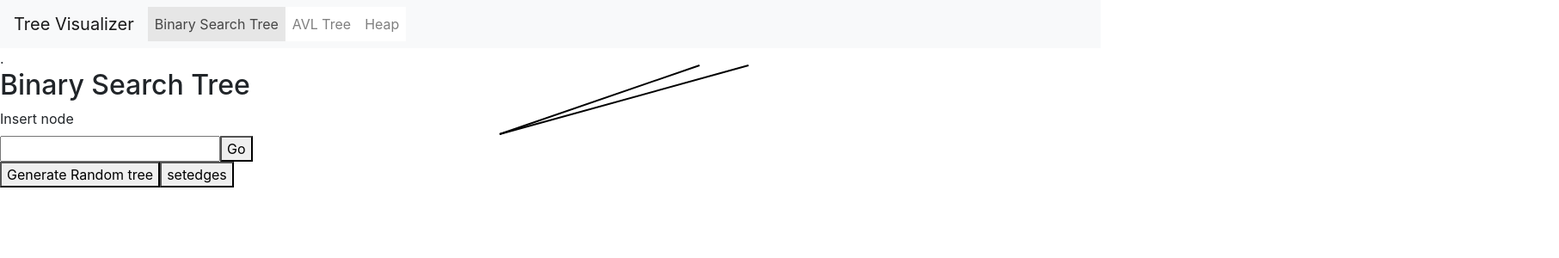
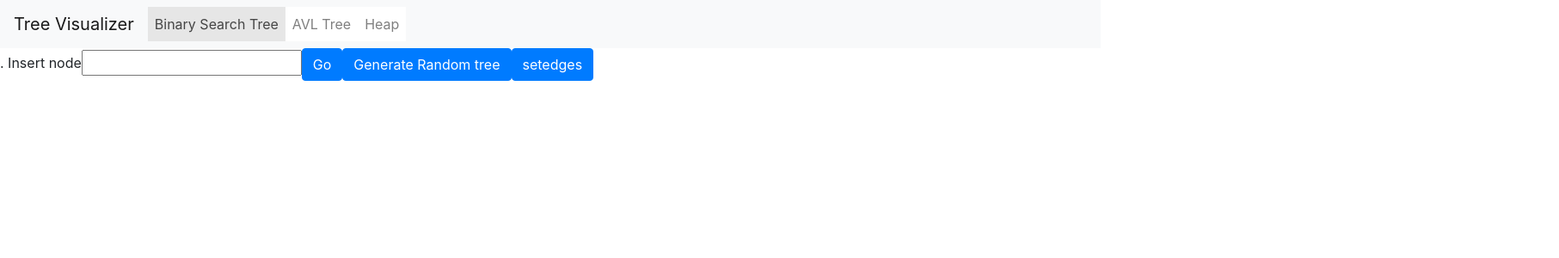
Before and after one commit to Senpaistorm/tree-visualizer, an Angular app in the folder myApp/: page / in a window 1280 px wide. Both pictures are taken after a click on the link "Binary Search Tree". Shown: the top 300 px of the page at 86% size, 1813 px wide, since content can reach past the window. Built offline with nearby package versions, Linux system fonts and the light colour scheme.

Commit message:
Corrected position of edges

```diff
--- a/myApp/src/app/components/binary-search-tree/binary-search-tree.component.html
+++ b/myApp/src/app/components/binary-search-tree/binary-search-tree.component.html
@@ -1,33 +1,35 @@
 <div class="row">
-  <div class="col-3 sidenav">.
-    <h2>
-      Binary Search Tree
-    </h2>
+  <div class="col-12 sidenav">.
     <label>Insert node</label>
     <input type="number" [formControl]="rootValue" />
-    <button type="button"
+    <button class="btn btn-primary" type="button"
     (click)="addNode($event)">
       Go
     </button>
-    <button type="button"
+    <button class="btn btn-primary" type="button"
     (click)="generateRandomTree($event)">
       Generate Random tree
     </button>
-    <button type="button"
+    <button class="btn btn-primary" type="button"
     (click)="setEdges()">
       setedges
     </button>
   </div>
-  <div id="tree-editor" class="col-9">
+  <div class="col-12" id="tree-editor">
     <div id="node-{{node.value}}" class="node" *ngFor="let node of treeNodes"
       [style.top.px]="node.top"
-      [style.left.px]="node.left"
+      [style.left.px]="node.left - nodeSize / 2"
     >
     {{node.value}}
     </div>
     <svg height="510" width="1500">
-    <line id="edge-1-2" x1="557.5" y1="20" x2="268" y2="100" style="stroke:rgb(0,0,0);stroke-width:2" />
-    <line id="edge-2-3" x1="500.5" y1="20" x2="268" y2="100" style="stroke:rgb(0,0,0);stroke-width:2" />
+      <line id="edge-{{edge.from.value}}-{{edge.to.value}}" *ngFor="let edge of treeEdges"
+        [attr.x1]="edge.x1"
+        [attr.y1]="edge.y1 + nodeSize / 2"
+        [attr.x2]="edge.x2"
+        [attr.y2]="edge.y2 + nodeSize / 2"
+        style="stroke:rgb(0,0,0);stroke-width:2"
+      />
     </svg>
 
   </div>
--- a/myApp/src/app/components/binary-search-tree/binary-search-tree.component.ts
+++ b/myApp/src/app/components/binary-search-tree/binary-search-tree.component.ts
@@ -15,6 +15,7 @@ export class BinarySearchTreeComponent implements OnInit {
   treeEdges: any = [];
   rootValue = new FormControl();
   rect = null;
+  nodeSize = 40;
 
   alertMsg = '';
   alertShow = false;
@@ -53,13 +54,20 @@ export class BinarySearchTreeComponent implements OnInit {
     Promise.resolve(parse(this.tree))
       .then((res) => {
         this.treeNodes = res;
+      })
+      .then(() => {
         this.setEdges();
       });
   }
 
   setEdges(){
+    console.log(this.treeEdges);
+    this.treeEdges = [];
     this.treeNodes.forEach((node) => {
       console.log(node.edges);
+      this.treeEdges = this.treeEdges.concat(node.edges);
     });
+
   }
+
 }
--- a/myApp/src/app/util.ts
+++ b/myApp/src/app/util.ts
@@ -22,21 +22,29 @@ export const parse = (tree) => {
       cur = newQueue.splice(0, 1)[0];
       if (cur) {
         const top = depth * 80;
-        const left = leftOffset * width / size + width / size / 2 - 20;
+        const left = leftOffset * width / size + width / size / 2;
         const edges = [];
 
         bfs.push(cur.left);
         if (cur.left) {
           edges.push({
             from: cur,
-            to: cur.left
+            x1: left,
+            y1: top,
+            to: cur.left,
+            x2: left - width / (size * 4),
+            y2: (depth + 1) * 80,
           });
         }
         bfs.push(cur.right);
         if (cur.right) {
           edges.push({
             from: cur,
-            to: cur.right
+            x1: left,
+            y1: top,
+            to: cur.right,
+            x2: left + width / (size * 4),
+            y2: (depth + 1) * 80,
           });
         }
         treeNodes.push({
```
